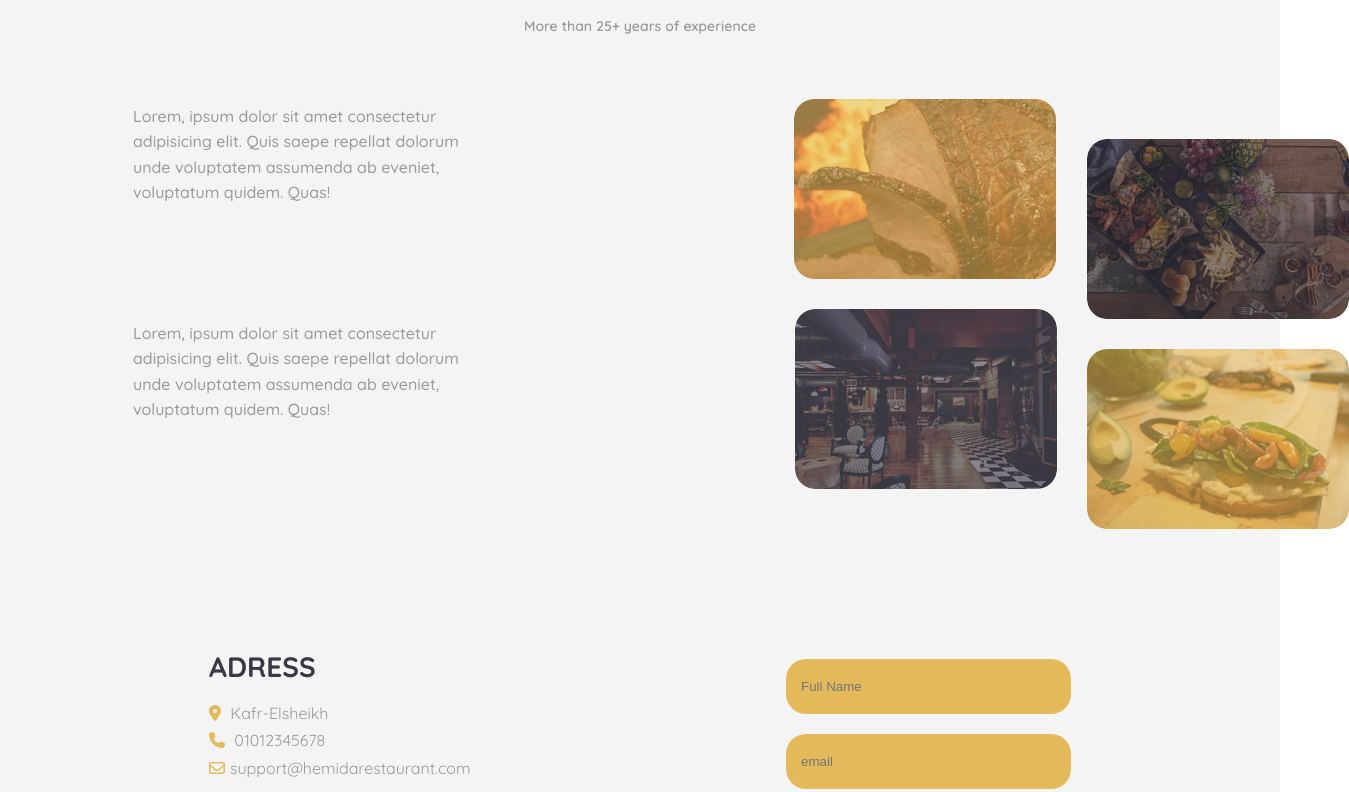
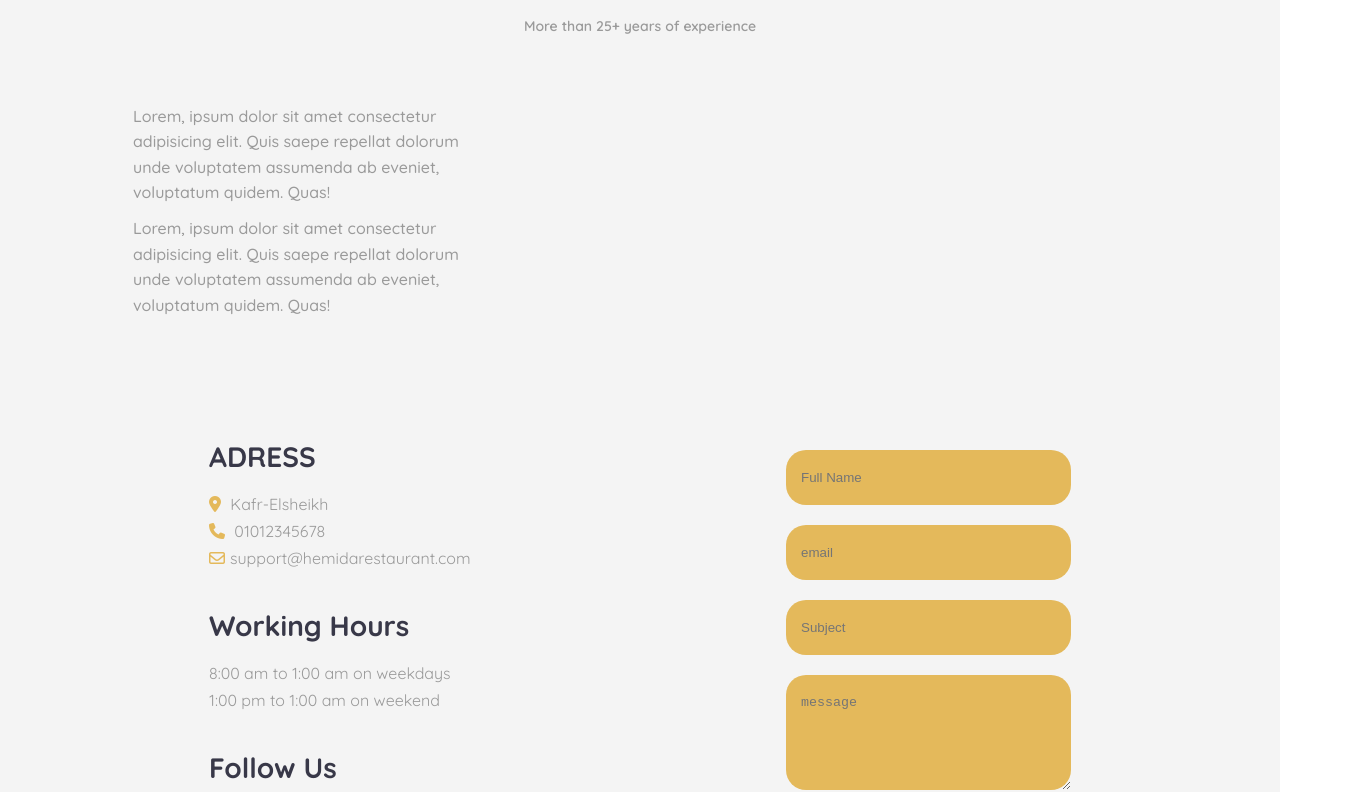
Before and after one commit to Ahmed-AbdAlkarim/lrestaurant, a plain HTML site: page index.html in a window 1280 px wide. Shown: the part 3205-3997 px from the top of the page, 1349 px wide, since content can reach past the window. Drawn offline with Linux system fonts and the light colour scheme.

Commit message:
Update index.html

```diff
--- a/index.html
+++ b/index.html
@@ -231,9 +231,7 @@
                         assumenda ab eveniet, voluptatum quidem. Quas!
                     </p>
                 </div>
-                <div class="imm">
-                    <img src="./img/about_img.png" alt="pizza" >
-                </div>
+
             </div>
 
         </div>
```
